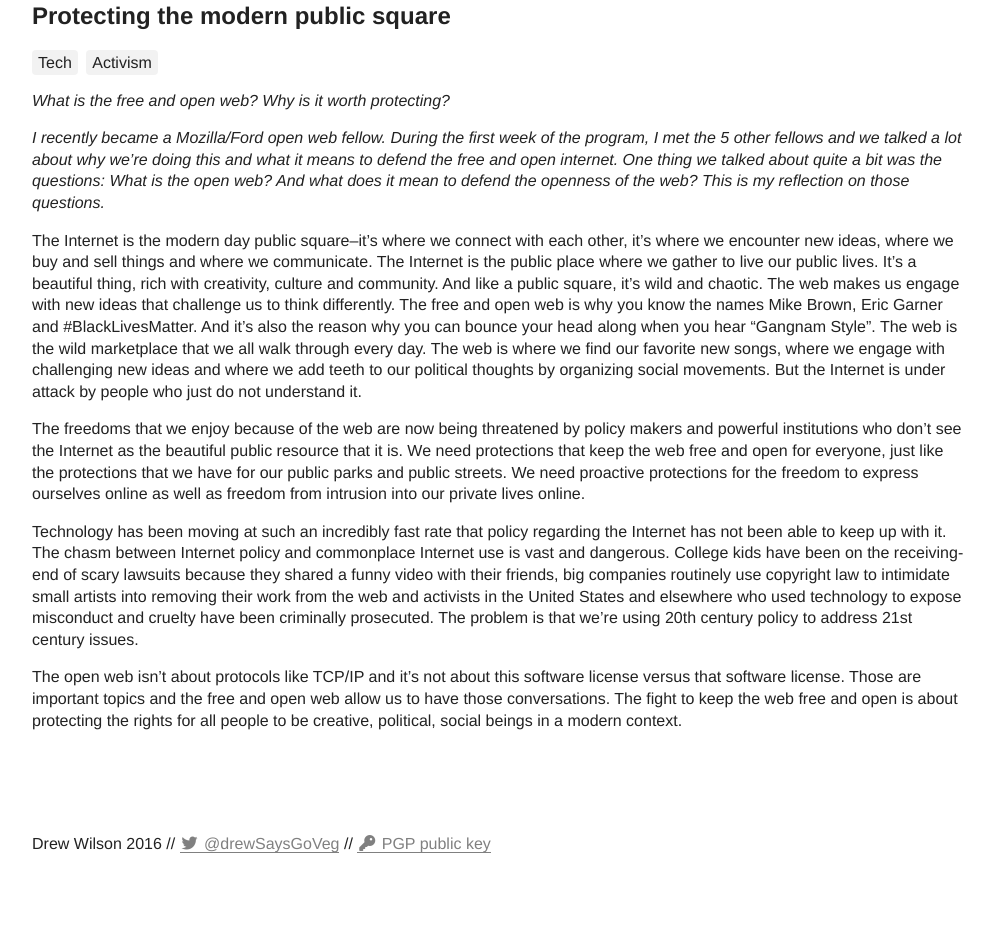
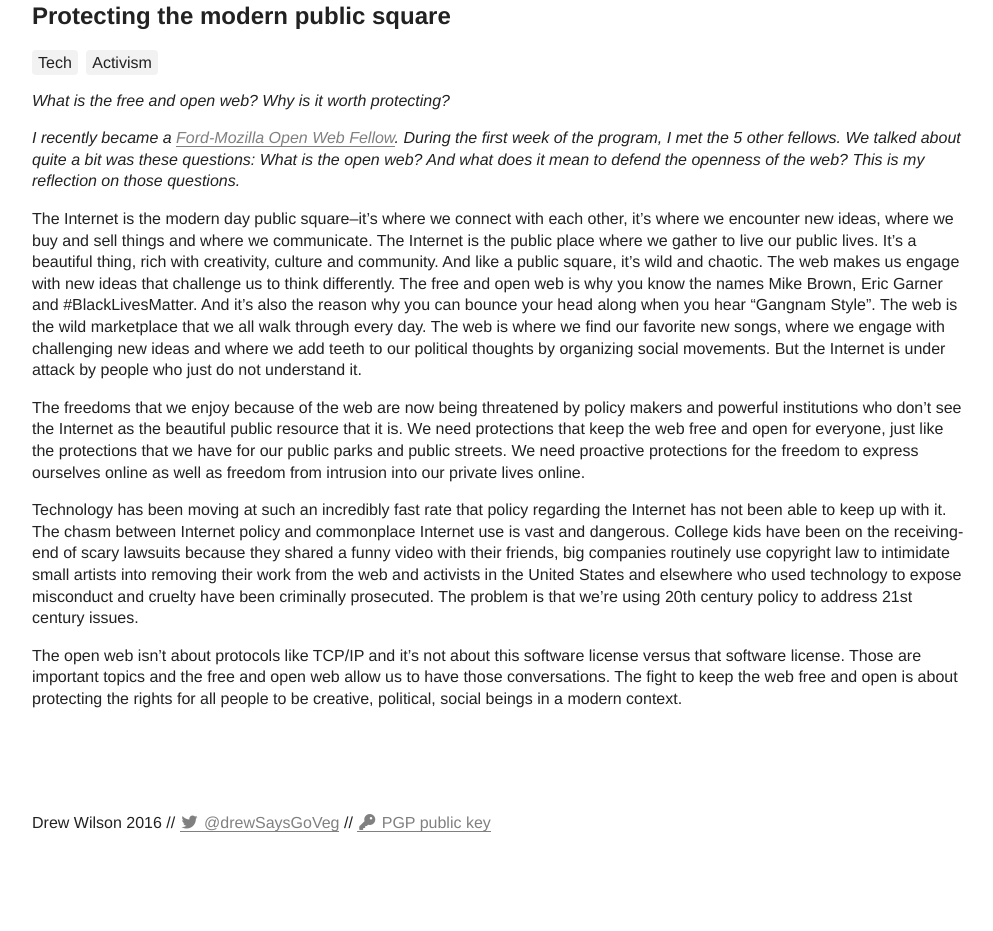
Before and after one commit to drewrwilson/drewrwilson.github.io, a Jekyll site: the page built from _posts/blog/2015-06-16-protecting-the-modern-public-square.md, in a window 1280 px wide. Shown: the part 661-1592 px from the top of the page, without its empty margins (140-1133 px from the left). Built offline with Jekyll 4.4.1, drawn with Linux system fonts in a browser that asks for light colours; nearby versions of some CDN libraries; library files that are not in the unit come from our copies; after the commit the page ends 1570 px from its top, so only the background shows below that.

Commit message:
updating text

```diff
--- a/_posts/blog/2015-06-16-protecting-the-modern-public-square.md
+++ b/_posts/blog/2015-06-16-protecting-the-modern-public-square.md
@@ -9,7 +9,7 @@ images:
 categories:
 - blog
 ---
-*I recently became a Mozilla/Ford open web fellow. During the first week of the program, I met the 5 other fellows and we talked a lot about why we're doing this and what it means to defend the free and open internet. One thing we talked about quite a bit was the questions: What is the open web? And what does it mean to defend the openness of the web? This is my reflection on those questions.*
+*I recently became a [Ford-Mozilla Open Web Fellow](https://advocacy.mozilla.org/open-web-fellows/fellows). During the first week of the program, I met the 5 other fellows. We talked about quite a bit was these questions: What is the open web? And what does it mean to defend the openness of the web? This is my reflection on those questions.*
 
 The Internet is the modern day public square--it's where we connect with each other, it's where we encounter new ideas, where we buy and sell things and where we communicate. The Internet is the public place where we gather to live our public lives. It's a beautiful thing, rich with creativity, culture and community. And like a public square, it’s wild and chaotic. The web makes us engage with new ideas that challenge us to think differently. The free and open web is why you know the names Mike Brown, Eric Garner and #BlackLivesMatter. And it’s also the reason why you can bounce your head along when you hear "Gangnam Style". The web is the wild marketplace that we all walk through every day. The web is where we find our favorite new songs, where we engage with challenging new ideas and where we add teeth to our political thoughts by organizing social movements. But the Internet is under attack by people who just do not understand it.
 
```
